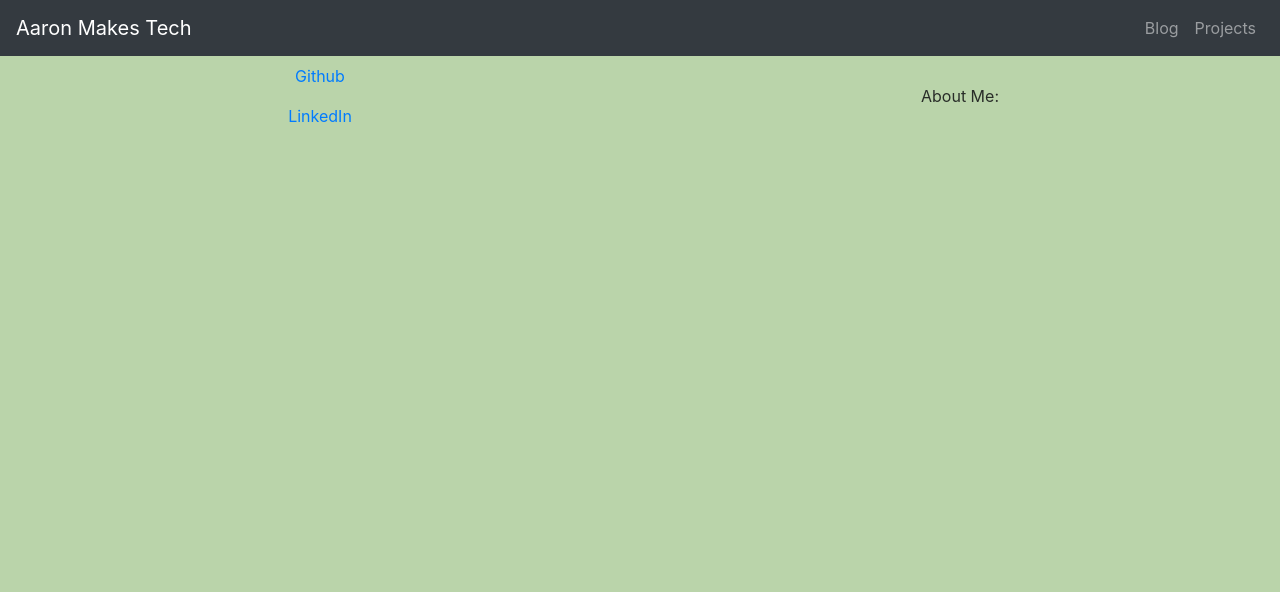
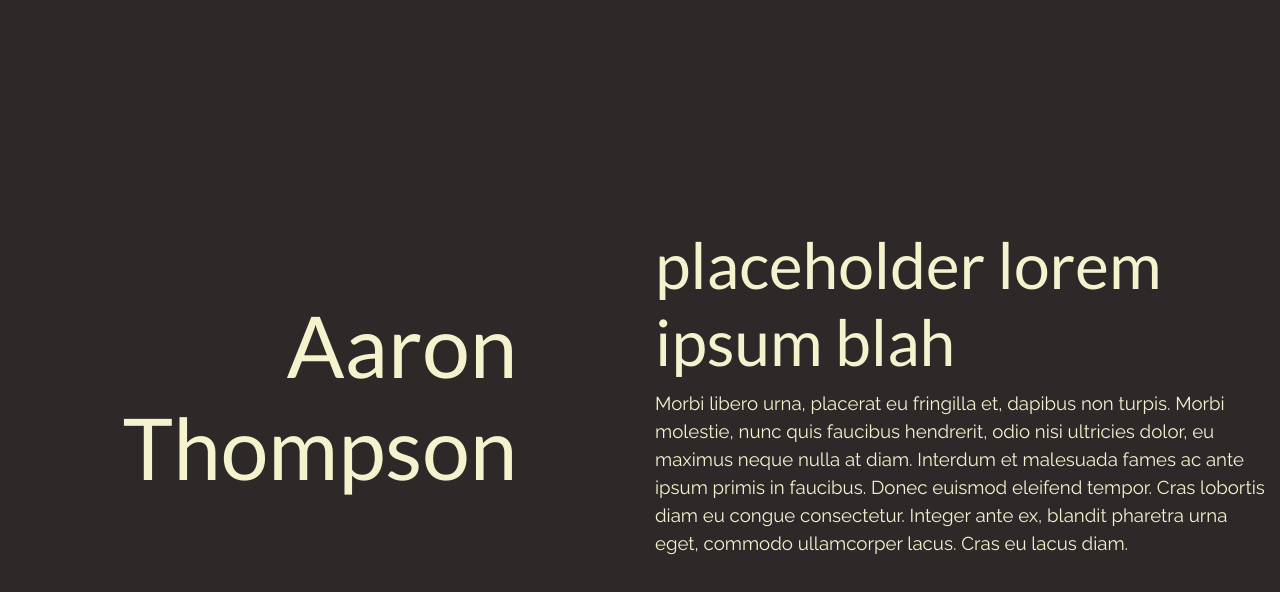
Before and after one commit to amikht/amikht.github.io, a Next.js app in the folder src/: page / in a window 1280 px wide. Shown: the top 592 px of the page. Built offline with nearby package versions, Linux system fonts and the light colour scheme.

Commit message:
Sets up initial homepage layout

```diff
--- a/src/pages/_app.js
+++ b/src/pages/_app.js
@@ -2,7 +2,11 @@ import 'bootstrap/dist/css/bootstrap.min.css';
 import '../styles/site-style.css'
 
 function MyApp({ Component, pageProps }) {
-  return <Component {...pageProps} />
-}
+  return (
+    <>
+        <link rel="stylesheet" href="https://fonts.googleapis.com/css?family=Lato:light|Raleway" />
+        <Component {...pageProps} />
+    </>
+);}
 
 export default MyApp
--- a/src/pages/index.js
+++ b/src/pages/index.js
@@ -3,39 +3,24 @@ import { Navbar, Container, Row, Col, NavItem, NavLink, NavbarBrand, Nav } from
 
 export default function Home() {
   return (
-    <div>
+    <div className="vh-100">
         <Head>
             {/*TODO: Fill this in later.*/}
         </Head>
-        <Navbar color="dark" dark expand="md">
-            <NavbarBrand href="/">Aaron Makes Tech</NavbarBrand>
-            <Nav className="ml-auto" navbar>
-                <NavItem >
-                    <NavLink href="/">Blog</NavLink>
-                </NavItem>
-                <NavItem >
-                    <NavLink href="/">Projects</NavLink>
-                </NavItem>
-            </Nav>
-        </Navbar>
-        <Container fluid={true}>
-            <Row xs="1" md="2" className="row-eq-height align-items-center">
-                <Col className="align-center text-center">
-                    <Nav vertical>
-                        <NavLink href="https://github.com/amikht">
-                            Github
-                        </NavLink>
-                        <NavLink href="https://www.linkedin.com/in/aaron-t-software/">
-                            LinkedIn
-                        </NavLink>
-                    </Nav>
-                </Col>
-                <Col className="text-center">
-                    About Me:
-                </Col>
-            </Row>
-        </Container>
 
+        <Row className="row" style={{minHeight: "100%", margin:0}}>
+            <Col className="landing-col"> {/* Name */}
+                <h1>Aaron<br />Thompson</h1>
+            </Col>
+            <Col className="landing-col"> {/* Planet */}
+                <div>
+                    <h2>placeholder lorem ipsum blah</h2>
+                    <p>
+Morbi libero urna, placerat eu fringilla et, dapibus non turpis. Morbi molestie, nunc quis faucibus hendrerit, odio nisi ultricies dolor, eu maximus neque nulla at diam. Interdum et malesuada fames ac ante ipsum primis in faucibus. Donec euismod eleifend tempor. Cras lobortis diam eu congue consectetur. Integer ante ex, blandit pharetra urna eget, commodo ullamcorper lacus. Cras eu lacus diam.
+                    </p>
+                </div>
+        </Col>
+        </Row>
     </div>
   )
 }
--- a/src/styles/site-style.css
+++ b/src/styles/site-style.css
@@ -1,13 +1,28 @@
 body {
-    background-color: #bad4aa;
-    color: #292d29;
+    background-color: #2d2929;
+    color: #f5f2ce;
+    font-family: Raleway;
+    font-size: 14pt;
 }
 
-
-.Navbar {
-    background-color: black;
+h1 {
+    font-family: Lato;
+    font-size: 64pt;
+    text-align: right;
 }
 
-.bg-dark {
-    background-color: #292d29;
+h2 {
+    font-family: Lato;
+    font-size: 48pt;
 }
+
+p {
+    font-family: Raleway;
+}
+
+.landing-col {
+    display: flex;
+    justify-content: center;
+    align-items: center;
+    margin:0;
+}
```
